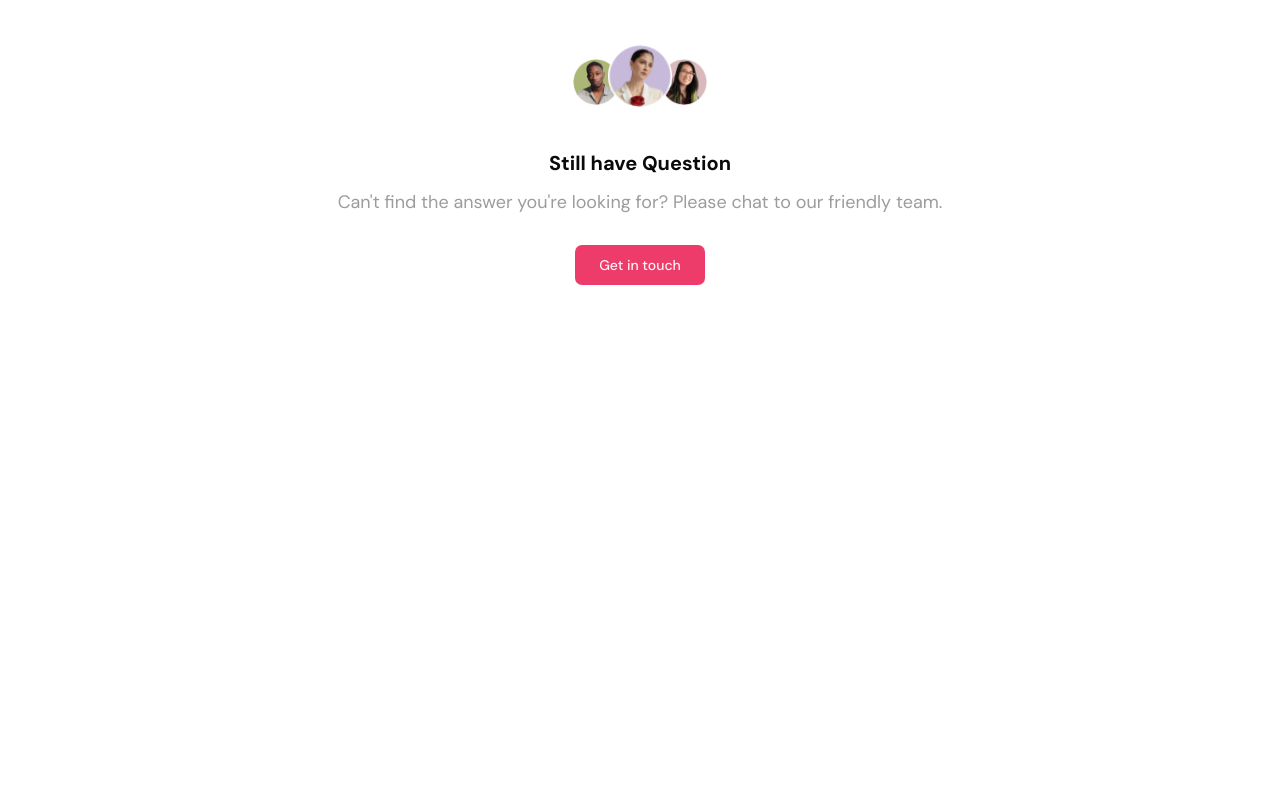
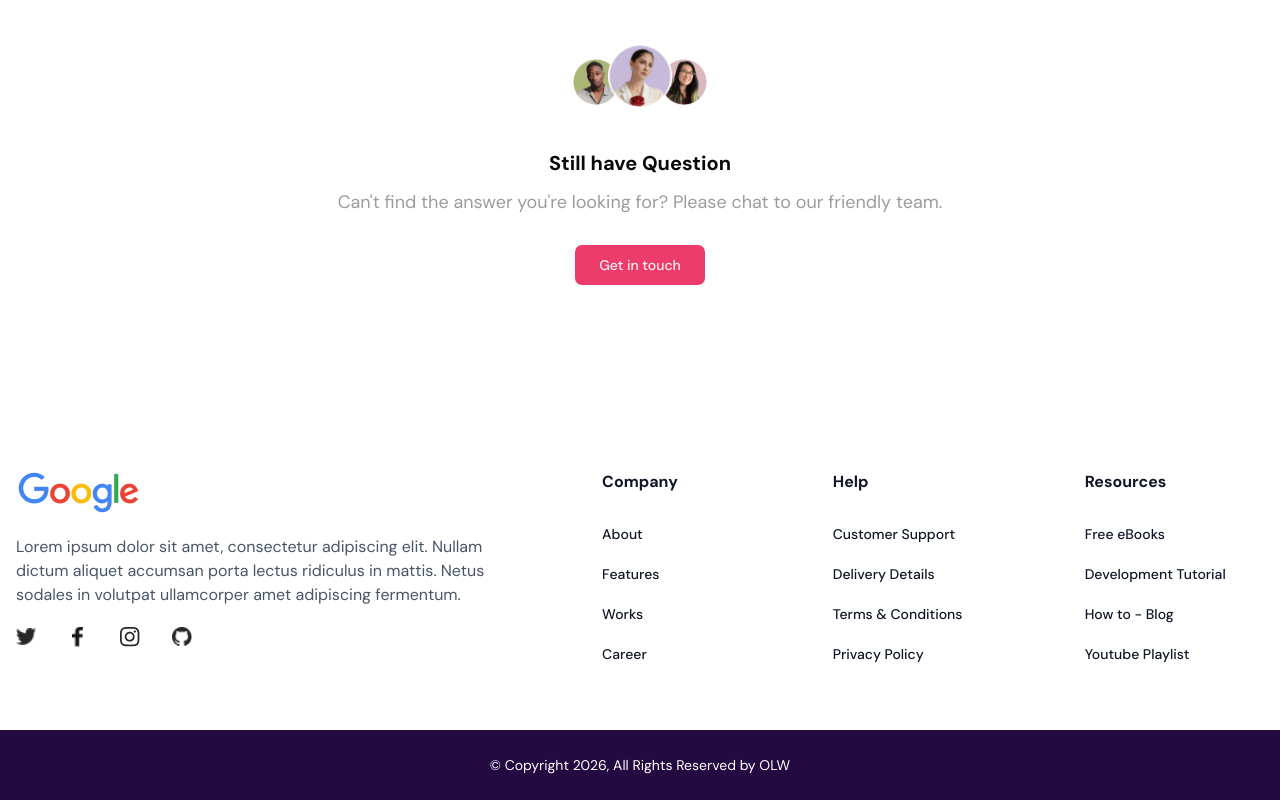
Before and after one commit to tushar-454/olwwdjt-google, a Next.js app: page / in a window 1280 px wide. Shown: the part 6783-7583 px from the top of the page. Before the commit the page ends 7125 px from the top, so only its background shows below. Built offline with nearby package versions, Linux system fonts and the light colour scheme.

Commit message:
feat: add Footer component to RootLayout for improved page structure

```diff
--- a/app/layout.tsx
+++ b/app/layout.tsx
@@ -1,3 +1,4 @@
+import Footer from "@/components/common/footer";
 import Header from "@/components/common/header";
 import { ThemeProvider } from "@/components/theme-provider";
 import { cn } from "@/lib/utils";
@@ -33,6 +34,7 @@ export default function RootLayout({
                 <ThemeProvider>
                     <Header />
                     {children}
+                    <Footer />
                 </ThemeProvider>
             </body>
         </html>
```
